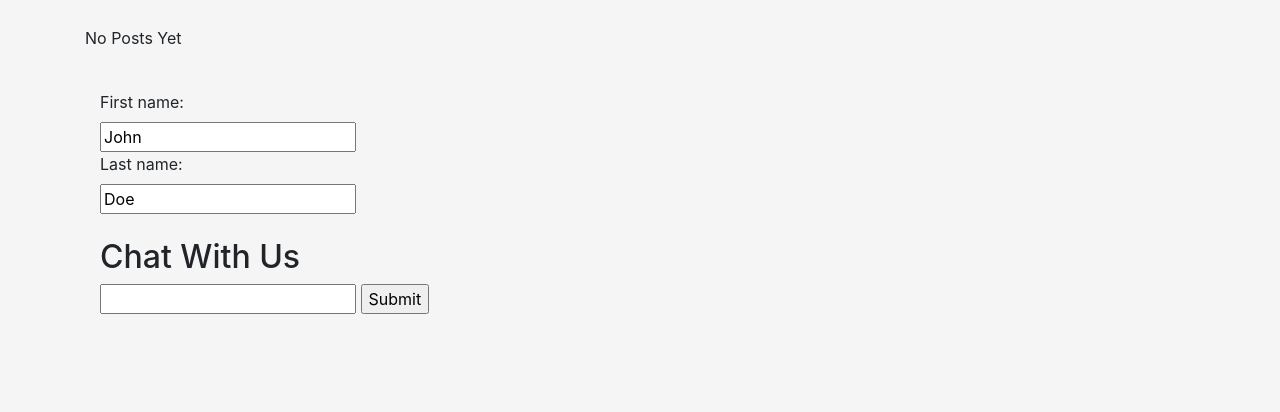
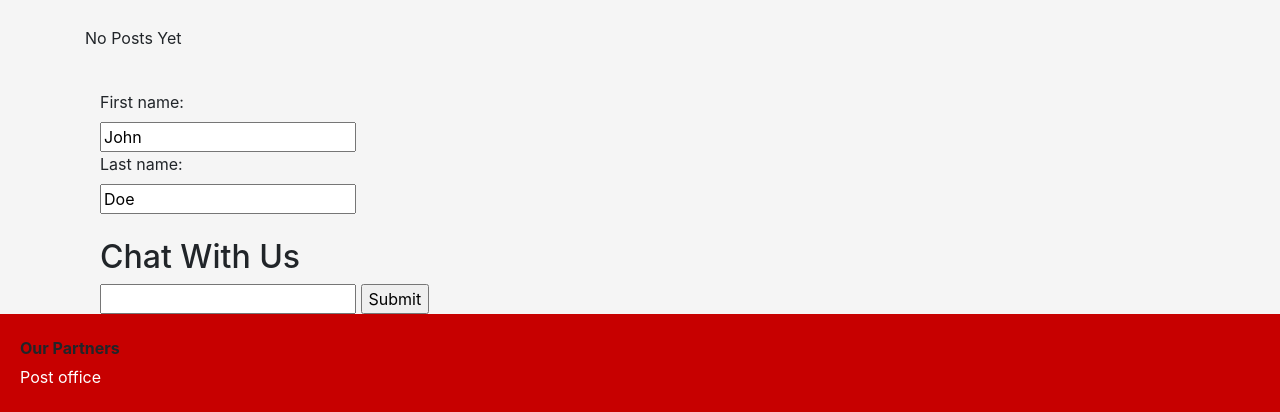
Before and after one commit to Q358/CatholicQueue, a Django app: page /chat in a window 1280 px wide. Shown: the part 451-863 px from the top of the page. Before the commit the page ends 765 px from the top, so only its background shows below. Run offline with Django 4.2, Linux system fonts and the light colour scheme; some libraries are stand-ins or nearby versions; some web fonts are replaced.

Commit message:
Just testing out some things

```diff
--- a/test_app/templates/test_app/base.html
+++ b/test_app/templates/test_app/base.html
@@ -66,10 +66,25 @@
     </header>
 
     <style>
-        footer{
-            padding: 10px 20px;
-            background: #c70000
+
+        a[href]{
+            color:#ffffff
         }
+
+        .footer-names{
+            display:inline-block;
+            vertical-align:top;
+            line-height:1.8;
+
+        }
+        .footer-center{
+            display:inline-block;
+            vertical-align:top;
+            line-height:1.8;
+        }
+
+
+
     </style>
 
 </head>
@@ -84,20 +99,16 @@
     <script src="https://cdn.jsdelivr.net/npm/bootstrap@4.0.0/dist/js/bootstrap.min.js" integrity="sha384-JZR6Spejh4U02d8jOt6vLEHfe/JQGiRRSQQxSfFWpi1MquVdAyjUar5+76PVCmYl" crossorigin="anonymous"></script>
 </body>
 
-<!--<footer>
+<footer style="background-color:#c70000; padding:20px; margin:0">
 
-    <div class="creators">
-        <h4>Creators</h4>
-        <li>Blaise Trapani</li>
-        <li>Michael Quinn</li>
-        <li>Chris Atori</li>
+    <div class="footer-center">
+        <b>Our Partners<br></b>
+        <a href="https://student-affairs.catholic.edu/campus-services/postoffice.html">Post office<br></a>
 
-    </div>
-    <div class="links">
-        <p>this is to see if there is another thing</p>
+
     </div>
 
 
 </footer>
--->
+
 </html>
```
